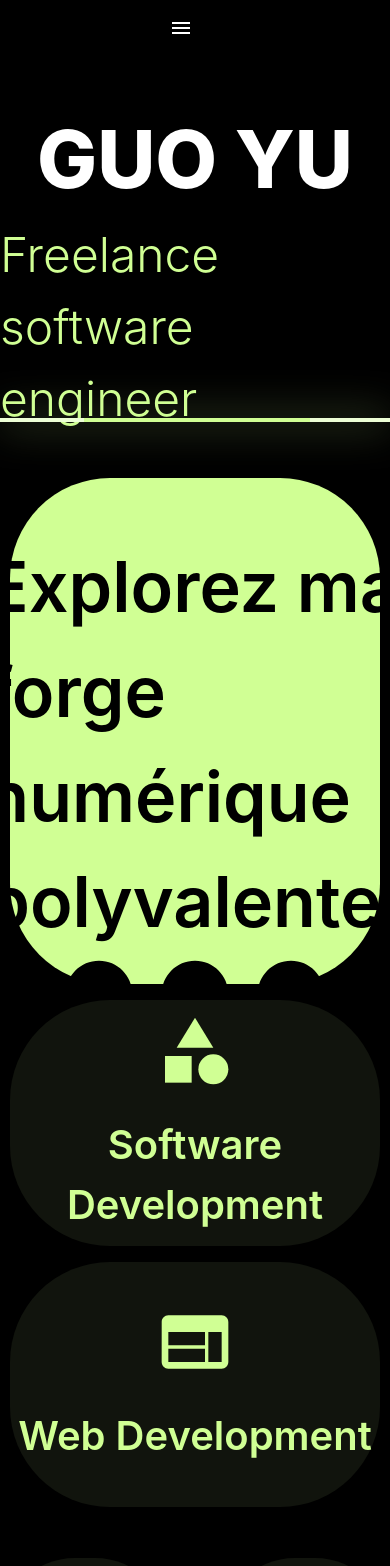
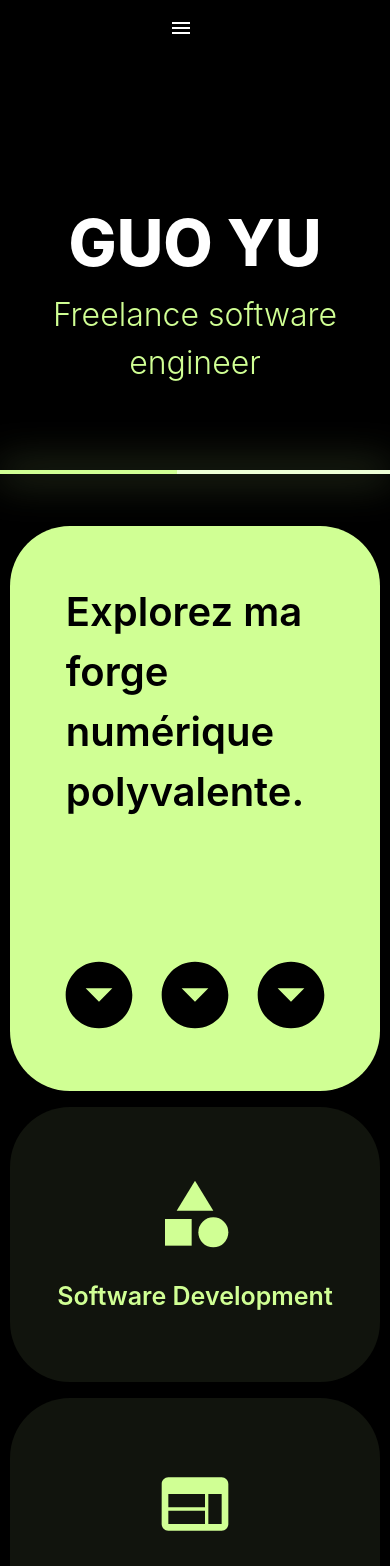
Before and after one commit to guo-yu9594/portfolio, a Next.js app: page / in a window 390 px wide. Shown: the top 1566 px of the page. Built offline with nearby package versions, Linux system fonts and the light colour scheme.

Commit message:
feat: improve responsivity

```diff
--- a/src/app/components/HomeStep1.tsx
+++ b/src/app/components/HomeStep1.tsx
@@ -2,7 +2,6 @@
 
 import {
   Collapse,
-  Fade,
   LinearProgress,
   Stack,
   Typography,
@@ -13,7 +12,6 @@ import { useEffect, useState } from "react";
 export default function HomeStep1(): JSX.Element {
   const [titleDisplay, setTitleDisplay] = useState(false);
   const [subtitleDisplay, setSubtitleDisplay] = useState(false);
-  const [nbIcons, setNbIcons] = useState(6);
 
   useEffect(() => {
     if (titleDisplay === false) {
@@ -32,7 +30,7 @@ export default function HomeStep1(): JSX.Element {
     <Stack
       sx={{
         backgroundColor: palette.light.black,
-        height: "50vh",
+        height: "470px",
         width: "100vw",
       }}
       alignItems="center"
@@ -43,7 +41,7 @@ export default function HomeStep1(): JSX.Element {
           sx={{
             color: "white",
             fontWeight: 800,
-            fontSize: "5rem",
+            fontSize: {xs: "4rem", sm: "5rem"},
             textAlign: "center",
           }}
         >
@@ -55,7 +53,8 @@ export default function HomeStep1(): JSX.Element {
           sx={{
             color: palette.light.primary,
             fontWeight: 300,
-            fontSize: "3rem",
+            fontSize: {xs: "2rem", md: "3rem"},
+            textAlign: "center",
           }}
         >
           Freelance software engineer
@@ -64,7 +63,7 @@ export default function HomeStep1(): JSX.Element {
       <LinearProgress
         sx={{
           position: "absolute",
-          bottom: "50%",
+          top: "470px",
           width: "100%",
           filter: `drop-shadow(0px 0px 20px ${palette.light.primary})`,
         }}
--- a/src/app/components/HomeStep2.tsx
+++ b/src/app/components/HomeStep2.tsx
@@ -4,7 +4,7 @@ import WebIcon from "@mui/icons-material/Web";
 import CategoryIcon from "@mui/icons-material/Category";
 import ArrowDropDownCircleIcon from "@mui/icons-material/ArrowDropDownCircle";
 import { CSSProperties, MutableRefObject, useEffect, useState } from "react";
-import { palette } from "@/app/theme";
+import { palette, style } from "@/app/theme";
 import {
   Box,
   CardActionArea,
@@ -24,8 +24,8 @@ const mainBoxStyle: SxProps = {
 const hookBoxStyle: SxProps = {
   bgcolor: palette.light.primary,
   width: { xs: "100%", lg: "50%" },
-  height: "60vh",
-  borderRadius: 25,
+  height: "565px",
+  borderRadius: style.borderRadius,
   p: 7,
   cursor: "pointer",
   display: "flex",
@@ -37,7 +37,7 @@ const SkillBoxStyle: SxProps = {
   bgcolor: palette.light.darkGrey,
   width: "100%",
   height: "50%",
-  borderRadius: 25,
+  borderRadius: style.borderRadius,
   display: "flex",
   alignItems: "center",
   justifyContent: "center",
@@ -45,7 +45,7 @@ const SkillBoxStyle: SxProps = {
 
 const SkillBoxTextStyle: SxProps = {
   color: palette.light.primary,
-  fontSize: 40,
+  fontSize: {xs: 25, sm: 40},
   fontWeight: 600,
   textAlign: "center",
 };
@@ -109,7 +109,10 @@ const HomeStep2: React.FC<HomeStep2Props> = ({ handleScroll }): JSX.Element => {
       >
         <Grow in={true}>
           <CardActionArea sx={hookBoxStyle} onClick={handleScroll}>
-            <Typography color="black" sx={{ fontSize: 70, fontWeight: 600 }}>
+            <Typography
+              color="black"
+              sx={{ fontSize: { xs: 40, sm: 70 }, fontWeight: 600 }}
+            >
               Explorez ma forge numérique polyvalente.
             </Typography>
             <Stack
@@ -123,7 +126,7 @@ const HomeStep2: React.FC<HomeStep2Props> = ({ handleScroll }): JSX.Element => {
           </CardActionArea>
         </Grow>
         <Stack
-          sx={{ width: { xs: "100%", lg: "50%" }, height: "60vh" }}
+          sx={{ width: { xs: "100%", lg: "50%" }, height: "565px" }}
           spacing={2}
         >
           <Grow in={skill1Display}>
--- a/src/app/components/HomeStep3.tsx
+++ b/src/app/components/HomeStep3.tsx
@@ -9,7 +9,7 @@ import { palette } from "@/app/theme";
 
 const mainBoxStyle: SxProps = {
   width: "100vw",
-  height: "30vh",
+  height: "315px",
   display: "flex",
   justifyContent: "center",
   alignItems: "center",
--- a/src/app/components/HomeStep4.tsx
+++ b/src/app/components/HomeStep4.tsx
@@ -7,7 +7,7 @@ import {
   SxProps,
   Typography,
 } from "@mui/material";
-import { palette } from "@/app/theme";
+import { palette, style } from "@/app/theme";
 import { useEffect, useState } from "react";
 
 const mainBoxStyle: SxProps = {
@@ -23,7 +23,7 @@ const educationBoxStyle: SxProps = {
   bgcolor: palette.light.darkGrey,
   display: "flex",
   flexDirection: {lg: "row", xs: "column-reverse"},
-  borderRadius: 25,
+  borderRadius: style.borderRadius,
   cursor: "default",
   "&:hover": {
     opacity: 1,
@@ -34,15 +34,16 @@ const educationTextBoxStyle: SxProps = {
   width: {lg: "65%", xs: "90%"},
   height: "100%",
   bgcolor: palette.light.darkGrey,
-  borderRadius: 25,
-  p: 7,
+  borderRadius: style.borderRadius,
+  px: {xs: 3, sm: 7},
+  py: 7,
 };
 
 const educationLogoBoxStyle: SxProps = {
   width: {lg: "35%", xs: "100%"},
   height: "100%",
   bgcolor: palette.light.primary,
-  borderRadius: 25,
+  borderRadius: style.borderRadius,
   display: "flex",
   p: 7,
   alignItems: "center",
@@ -73,7 +74,7 @@ export default function HomeStep4(): JSX.Element {
               Formé dans l'école de l'expertise informatique
             </Typography>
             <br />
-            <Typography color="primary" fontSize={25} fontWeight={300}>
+            <Typography color="primary" fontSize={{xs: 20, sm: 25}} fontWeight={300}>
               Déjà doté d'un Bachelor d'excellence d'Epitech en poche, je trace
               maintenant ma voie vers le niveau de compétence supérieur en tant
               qu'étudiant en Master. Mon parcours m'a conduit à maîtriser les
--- a/src/app/components/HomeStep5.tsx
+++ b/src/app/components/HomeStep5.tsx
@@ -8,7 +8,7 @@ import {
   SxProps,
   Typography,
 } from "@mui/material";
-import { palette } from "@/app/theme";
+import { palette, style } from "@/app/theme";
 import { CSSProperties, useEffect, useState } from "react";
 import ArrowOutwardIcon from "@mui/icons-material/ArrowOutward";
 
@@ -22,9 +22,9 @@ const mainBoxStyle: SxProps = {
 
 const projectBoxStyle: SxProps = {
   width: "100%",
-  height: "50vh",
+  height: { xs: "350px", sm: "470px" },
   bgcolor: palette.light.primary,
-  borderRadius: 25,
+  borderRadius: style.borderRadius,
   display: "flex",
   flexDirection: "column",
   alignItems: "start",
--- a/src/app/components/HomeStep6.tsx
+++ b/src/app/components/HomeStep6.tsx
@@ -11,7 +11,7 @@ import {
   SxProps,
   Typography,
 } from "@mui/material";
-import { palette } from "@/app/theme";
+import { palette, style } from "@/app/theme";
 import { MouseEvent, useEffect, useState } from "react";
 
 const mainBoxStyle: SxProps = {
@@ -26,7 +26,7 @@ const mainBoxStyle: SxProps = {
 const contactBoxStyle: SxProps = {
   width: "100%",
   bgcolor: palette.light.darkGrey,
-  borderRadius: 25,
+  borderRadius: style.borderRadius,
   alignItems: "center",
   justifyContent: "center",
 };
@@ -44,16 +44,16 @@ const contactFormStyle: SxProps = {
   p: 8,
   alignItems: "center",
   bgcolor: palette.light.primary,
-  borderRadius: 25,
+  borderRadius: style.borderRadius,
 };
 
 const contactInfoStyle: SxProps = {
   width: "fit-content",
   height: "fit-content",
   p: 2,
-  borderRadius: 25,
-  fontSize: 25,
+  borderRadius: style.borderRadius,
   color: "black",
+  fontSize: { xs: 20, sm: 22, lg: 25 },
   borderColor: "black",
   border: 2,
   "&:hover": {
@@ -110,7 +110,7 @@ export default function HomeStep6(): JSX.Element {
             </Typography>
             <Stack
               direction={{ xs: "column", xl: "row" }}
-              sx={{ alignItems: { xs: "center", sm: "start" } }}
+              sx={{ alignItems: { xs: "center", lg: "start" } }}
               spacing={2}
             >
               <Button
@@ -145,7 +145,7 @@ export default function HomeStep6(): JSX.Element {
             </Button>
           </Stack>
           <Box sx={titleBoxStyle}>
-            <Typography color="primary" fontWeight={800} fontSize={65}>
+            <Typography color="primary" fontWeight={800} fontSize={{ xs: 35, sm: 65}}>
               Donnez vie à vos idées avec des solutions numériques sur mesure !
             </Typography>
           </Box>
--- a/src/app/theme.ts
+++ b/src/app/theme.ts
@@ -1,4 +1,4 @@
-import { createTheme } from "@mui/material";
+import { SxProps, createTheme } from "@mui/material";
 
 export const palette = {
   light: {
@@ -9,6 +9,10 @@ export const palette = {
     darkGrey: "#11140d",
     black: "black",
   },
+};
+
+export const style = {
+  borderRadius: { xs: 15, sm: 25 },
 };
 
 const theme = createTheme({
```
